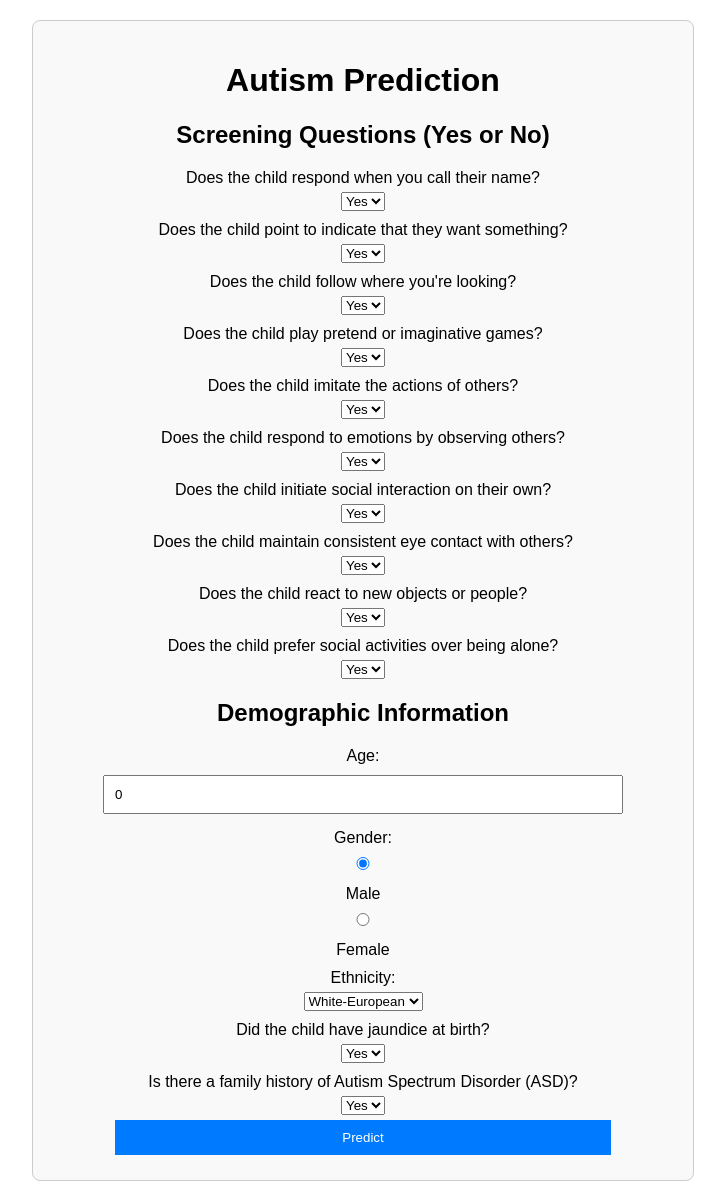
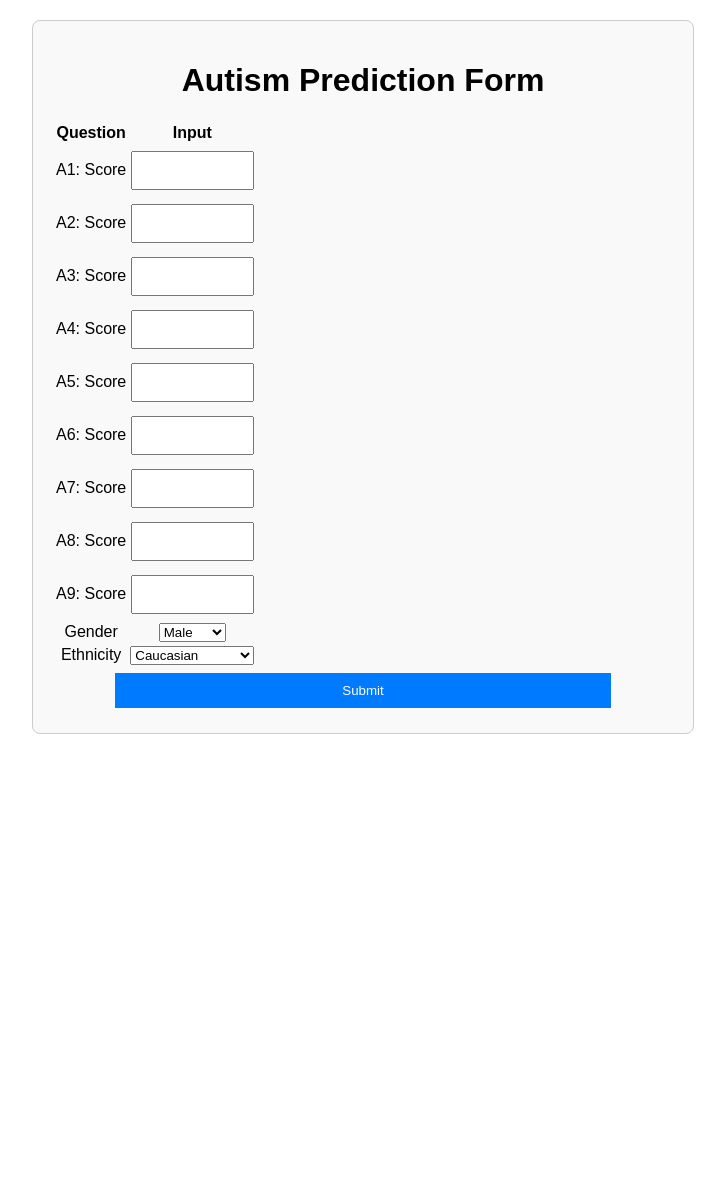
Before and after one commit to Yash2036/model, a Flask app: page / in a window 1280 px wide. Shown: the whole page, without its empty margins (277-1002 px from the left). After the commit the page ends 734 px from the top, so only its background shows below. Run offline with Flask 3, Linux system fonts and the light colour scheme; parts of the project's set-up code (start-up, migrations or seed data) failed here and were passed over.

Commit message:
Update index.html

```diff
--- a/templates/index.html
+++ b/templates/index.html
@@ -3,126 +3,84 @@
 <head>
     <meta charset="UTF-8">
     <meta name="viewport" content="width=device-width, initial-scale=1.0">
-    <title>Autism Prediction</title>
+    <title>Autism Prediction Form</title>
     <link rel="stylesheet" href="styles.css">
 </head>
 <body>
     <div class="container">
-        <h1>Autism Prediction</h1>
-        <!-- Form submission to the server-side prediction endpoint -->
-        <form action="/predict" method="post">
-            <div class="form-section">
-                <h2>Screening Questions (Yes or No)</h2>
-                <!-- Screening Questions Input with Dropdowns -->
-                <label for="A1_Score">Does the child respond when you call their name?</label>
-                <select id="A1_Score" name="A1_Score" required>
-                    <option value="1">Yes</option>
-                    <option value="0">No</option>
-                </select>
-
-                <label for="A2_Score">Does the child point to indicate that they want something?</label>
-                <select id="A2_Score" name="A2_Score" required>
-                    <option value="1">Yes</option>
-                    <option value="0">No</option>
-                </select>
-
-                <!-- Repeat similarly for A3_Score to A10_Score -->
-                <label for="A3_Score">Does the child follow where you're looking?</label>
-                <select id="A3_Score" name="A3_Score" required>
-                    <option value="1">Yes</option>
-                    <option value="0">No</option>
-                </select>
-
-                <label for="A4_Score">Does the child play pretend or imaginative games?</label>
-                <select id="A4_Score" name="A4_Score" required>
-                    <option value="1">Yes</option>
-                    <option value="0">No</option>
-                </select>
-
-                <label for="A5_Score">Does the child imitate the actions of others?</label>
-                <select id="A5_Score" name="A5_Score" required>
-                    <option value="1">Yes</option>
-                    <option value="0">No</option>
-                </select>
-
-                <label for="A6_Score">Does the child respond to emotions by observing others?</label>
-                <select id="A6_Score" name="A6_Score" required>
-                    <option value="1">Yes</option>
-                    <option value="0">No</option>
-                </select>
-
-                <label for="A7_Score">Does the child initiate social interaction on their own?</label>
-                <select id="A7_Score" name="A7_Score" required>
-                    <option value="1">Yes</option>
-                    <option value="0">No</option>
-                </select>
-
-                <label for="A8_Score">Does the child maintain consistent eye contact with others?</label>
-                <select id="A8_Score" name="A8_Score" required>
-                    <option value="1">Yes</option>
-                    <option value="0">No</option>
-                </select>
-
-                <label for="A9_Score">Does the child react to new objects or people?</label>
-                <select id="A9_Score" name="A9_Score" required>
-                    <option value="1">Yes</option>
-                    <option value="0">No</option>
-                </select>
-
-                <label for="A10_Score">Does the child prefer social activities over being alone?</label>
-                <select id="A10_Score" name="A10_Score" required>
-                    <option value="1">Yes</option>
-                    <option value="0">No</option>
-                </select>
+        <h1 class="header">Autism Prediction Form</h1>
+        <form action="/predict" method="POST" id="prediction-form">
+            <table>
+                <thead>
+                    <tr>
+                        <th>Question</th>
+                        <th>Input</th>
+                    </tr>
+                </thead>
+                <tbody>
+                    <tr>
+                        <td>A1: Score</td>
+                        <td><input type="number" name="A1_Score" min="0" max="10" required></td>
+                    </tr>
+                    <tr>
+                        <td>A2: Score</td>
+                        <td><input type="number" name="A2_Score" min="0" max="10" required></td>
+                    </tr>
+                    <tr>
+                        <td>A3: Score</td>
+                        <td><input type="number" name="A3_Score" min="0" max="10" required></td>
+                    </tr>
+                    <tr>
+                        <td>A4: Score</td>
+                        <td><input type="number" name="A4_Score" min="0" max="10" required></td>
+                    </tr>
+                    <tr>
+                        <td>A5: Score</td>
+                        <td><input type="number" name="A5_Score" min="0" max="10" required></td>
+                    </tr>
+                    <tr>
+                        <td>A6: Score</td>
+                        <td><input type="number" name="A6_Score" min="0" max="10" required></td>
+                    </tr>
+                    <tr>
+                        <td>A7: Score</td>
+                        <td><input type="number" name="A7_Score" min="0" max="10" required></td>
+                    </tr>
+                    <tr>
+                        <td>A8: Score</td>
+                        <td><input type="number" name="A8_Score" min="0" max="10" required></td>
+                    </tr>
+                    <tr>
+                        <td>A9: Score</td>
+                        <td><input type="number" name="A9_Score" min="0" max="10" required></td>
+                    </tr>
+                    <tr>
+                        <td>Gender</td>
+                        <td>
+                            <select name="gender" required>
+                                <option value="Male">Male</option>
+                                <option value="Female">Female</option>
+                            </select>
+                        </td>
+                    </tr>
+                    <tr>
+                        <td>Ethnicity</td>
+                        <td>
+                            <select name="ethnicity" required>
+                                <option value="Caucasian">Caucasian</option>
+                                <option value="African American">African American</option>
+                                <option value="Asian">Asian</option>
+                                <option value="Hispanic">Hispanic</option>
+                                <option value="Other">Other</option>
+                            </select>
+                        </td>
+                    </tr>
+                </tbody>
+            </table>
+            <div class="form-btn">
+                <button type="submit" class="submit-btn">Submit</button>
             </div>
-
-            <div class="form-section">
-                <h2>Demographic Information</h2>
-                <!-- Age with default value -->
-                <label for="age">Age:</label>
-                <input type="number" id="age" name="age" min="0" max="18" value="0" required>
-
-                <!-- Gender with radio buttons -->
-                <label for="gender">Gender:</label>
-                <div>
-                    <input type="radio" id="gender_m" name="gender" value="m" checked>
-                    <label for="gender_m">Male</label>
-                    <input type="radio" id="gender_f" name="gender" value="f">
-                    <label for="gender_f">Female</label>
-                </div>
-
-                <!-- Ethnicity dropdown with sample options -->
-                <label for="ethnicity">Ethnicity:</label>
-                <select id="ethnicity" name="ethnicity" required>
-                    <option value="White-European">White-European</option>
-                    <option value="Latino">Latino</option>
-                    <option value="Others">Others</option>
-                    <!-- Add more ethnicity options as needed -->
-                </select>
-
-                <!-- Jaundice with yes/no dropdown -->
-                <label for="jaundice">Did the child have jaundice at birth?</label>
-                <select id="jaundice" name="jaundice" required>
-                    <option value="yes">Yes</option>
-                    <option value="no">No</option>
-                </select>
-
-                <!-- Family history of ASD with yes/no dropdown -->
-                <label for="austim">Is there a family history of Autism Spectrum Disorder (ASD)?</label>
-                <select id="austim" name="austim" required>
-                    <option value="yes">Yes</option>
-                    <option value="no">No</option>
-                </select>
-            </div>
-
-            <!-- Submit button -->
-            <button type="submit">Predict</button>
         </form>
-
-        <!-- Display result if available -->
-        {% if prediction %}
-        <div id="result">Prediction: {{ prediction }}</div>
-        {% endif %}
     </div>
 </body>
 </html>
```
